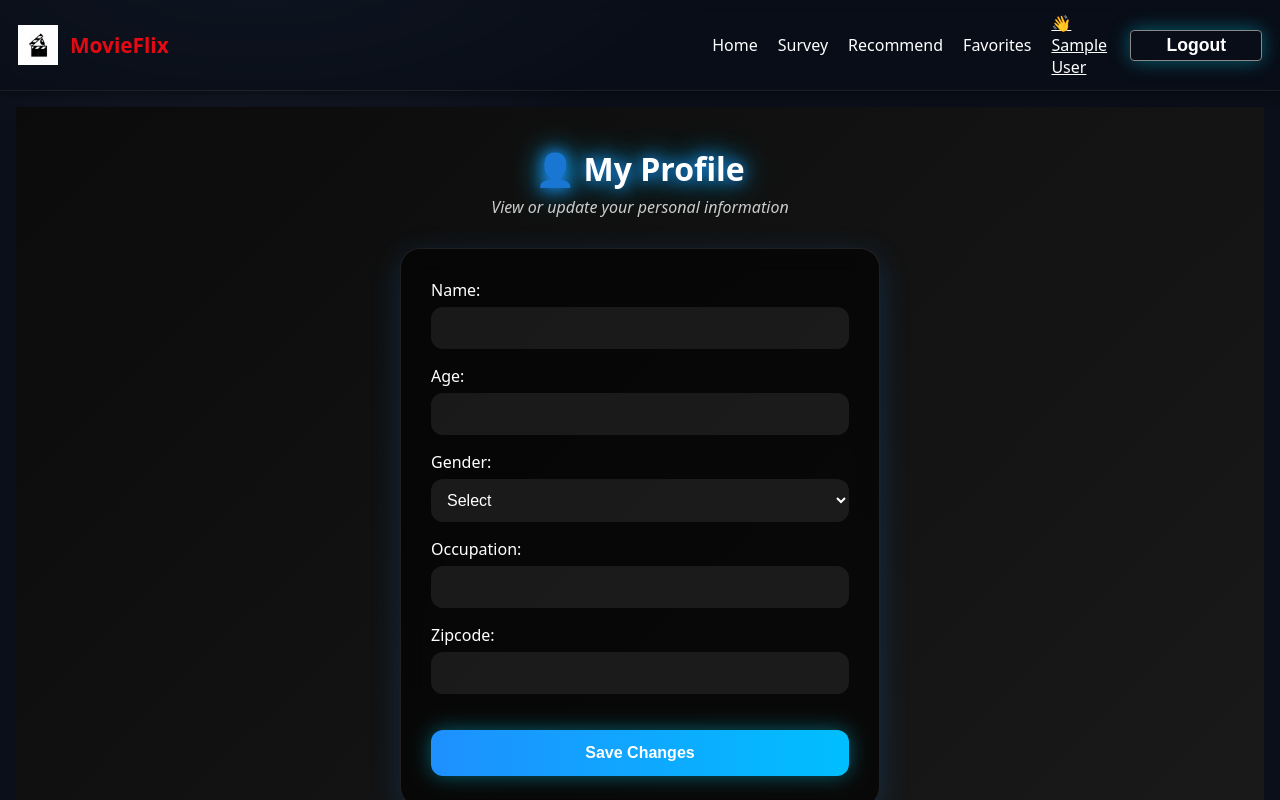
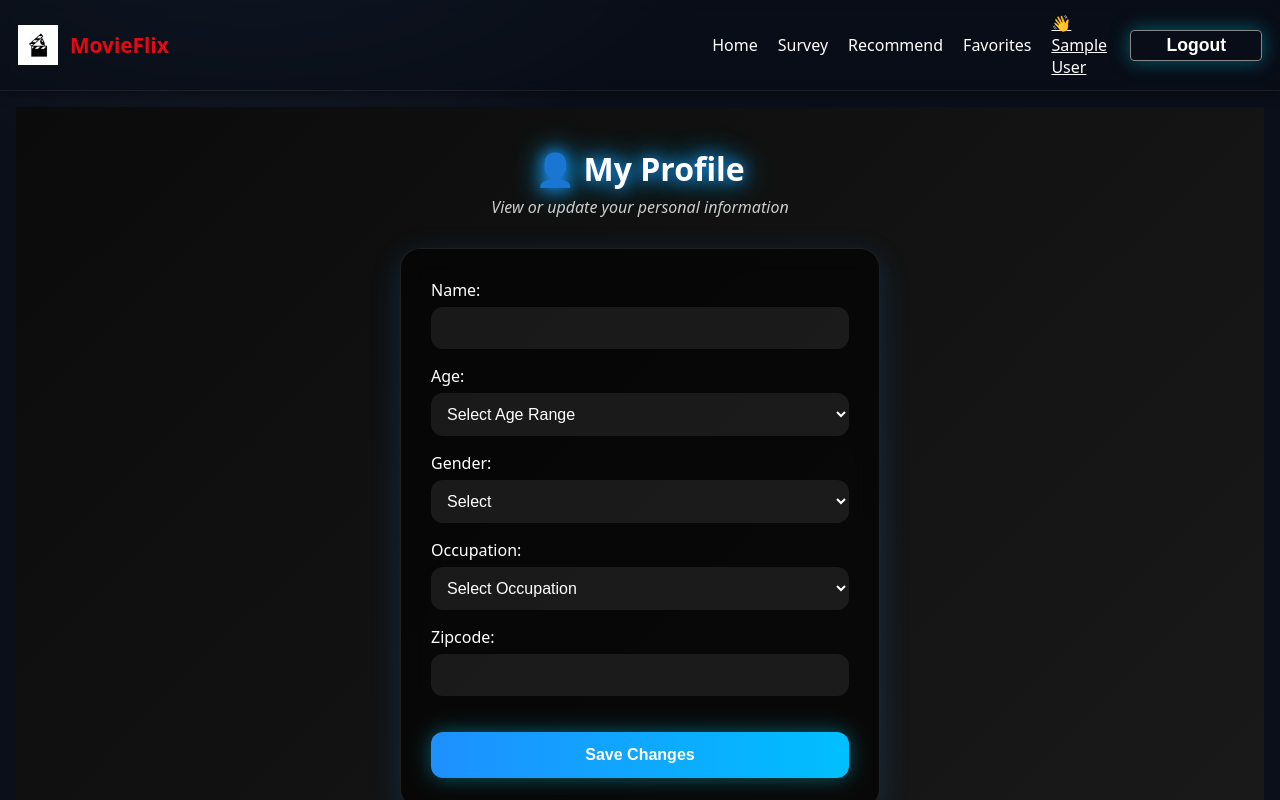
Before and after one commit to TinyZhen/Web-app-for-recommendation-system, a React (Vite) app in the folder front_end/: page /profile in a window 1280 px wide. Built offline with nearby package versions, Linux system fonts and the light colour scheme; no server answers; the database is empty; sample sign-in values are in the browser's storage.

Commit message:
Update profile page age and Occupation fields

```diff
--- a/front_end/package.json
+++ b/front_end/package.json
@@ -10,6 +10,7 @@
     "preview": "vite preview"
   },
   "dependencies": {
+    "firebase": "^12.6.0",
     "react": "^19.1.1",
     "react-dom": "^19.1.1",
     "react-router-dom": "^7.9.3"
--- a/front_end/src/pages/personal.jsx
+++ b/front_end/src/pages/personal.jsx
@@ -85,13 +85,22 @@ export default function Profile() {
 
 <label>
     Age:
-                    <input
-                        type="number"
+    <select
         name="age"
         value={profile.age}
         onChange={handleChange}
-                    />
+    >
+        <option value="">Select Age Range</option>
+        <option value="1">Under 18</option>
+        <option value="18">18–24</option>
+        <option value="25">25–34</option>
+        <option value="35">35–44</option>
+        <option value="45">45–49</option>
+        <option value="50">50–55</option>
+        <option value="56">56+</option>
+    </select>
 </label>
+
 
                 <label>
                     Gender:
@@ -109,13 +118,36 @@ export default function Profile() {
 
 <label>
     Occupation:
-                    <input
-                        type="text"
+    <select
         name="occupation"
         value={profile.occupation}
         onChange={handleChange}
-                    />
+    >
+        <option value="">Select Occupation</option>
+        <option value="0">Other / Not specified</option>
+        <option value="1">Academic / Educator</option>
+        <option value="2">Artist</option>
+        <option value="3">Clerical / Admin</option>
+        <option value="4">College / Grad Student</option>
+        <option value="5">Customer Service</option>
+        <option value="6">Doctor / Health Care</option>
+        <option value="7">Executive / Managerial</option>
+        <option value="8">Farmer</option>
+        <option value="9">Homemaker</option>
+        <option value="10">K-12 Student</option>
+        <option value="11">Lawyer</option>
+        <option value="12">Programmer</option>
+        <option value="13">Retired</option>
+        <option value="14">Sales / Marketing</option>
+        <option value="15">Scientist</option>
+        <option value="16">Self-Employed</option>
+        <option value="17">Technician / Engineer</option>
+        <option value="18">Tradesman / Craftsman</option>
+        <option value="19">Unemployed</option>
+        <option value="20">Writer</option>
+    </select>
 </label>
+
 
                 <label>
                     Zipcode:
```
Also changed, not shown: 1 other file (tests, documents, lock files or other folders). Lines whose indentation alone changed are shown as unchanged.
